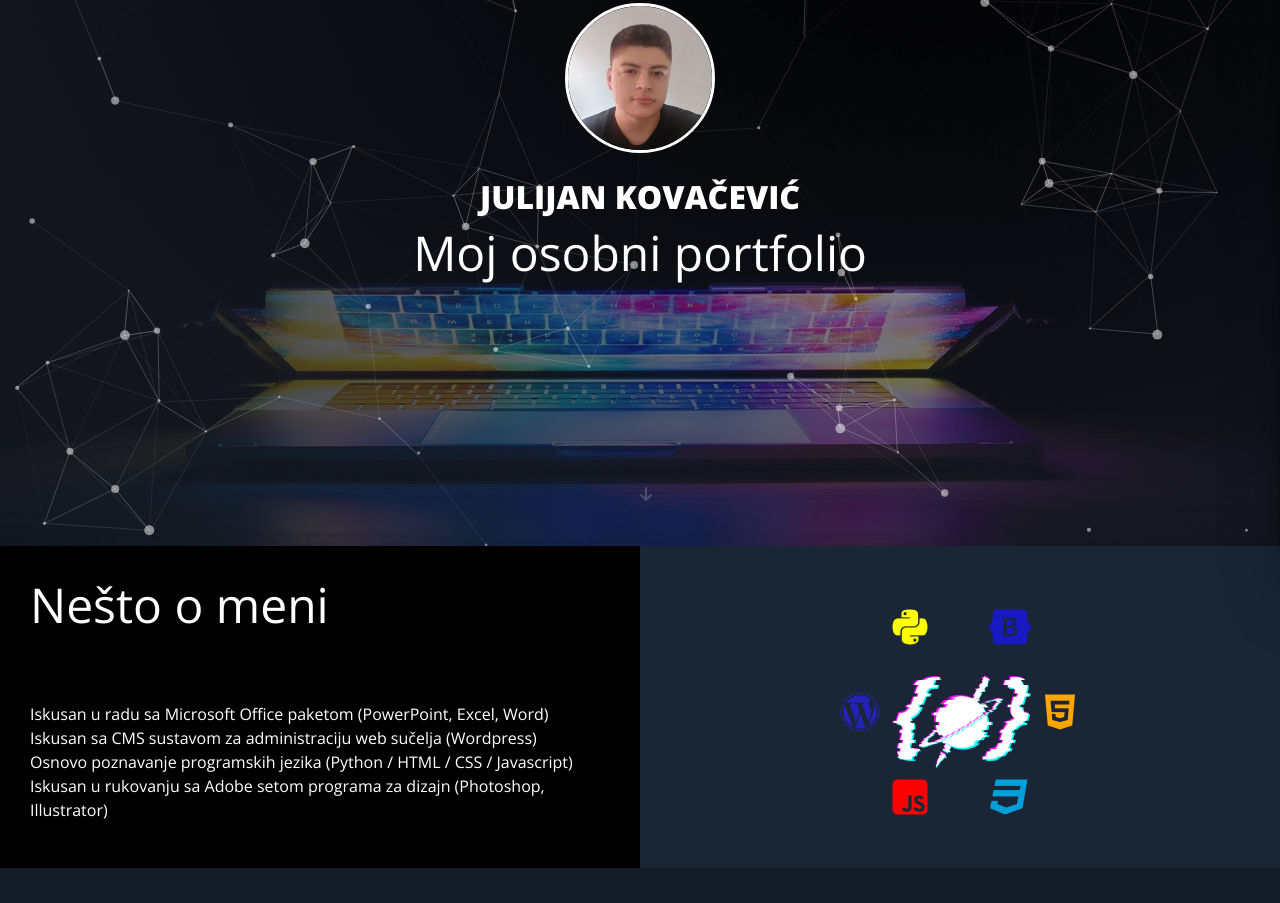
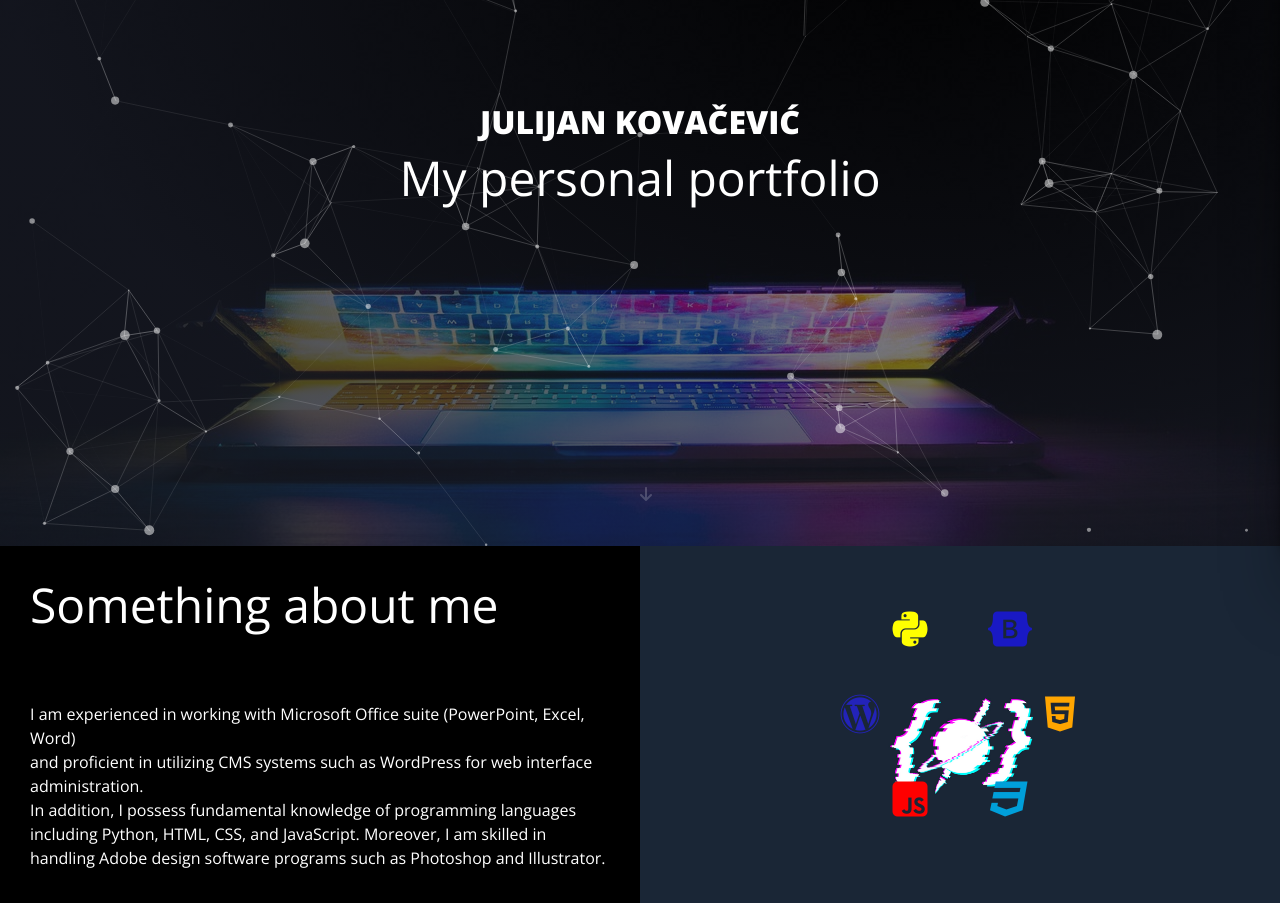
Before and after one commit to JulijanWeb/Julijanweb.github.io, a plain HTML site: page index.html in a window 1280 px wide. Shown: the part 254-1157 px from the top of the page. Drawn offline with nearby package versions, Linux system fonts and the light colour scheme; animation ran at ten frames a second.

Commit message:
-img/-form

```diff
--- a/index.html
+++ b/index.html
@@ -33,6 +33,7 @@
     }
   </style>
 </head>
+
 <body>
   <header>
 
@@ -58,12 +59,14 @@
   <div class="container d-flex align-items-center justify-content-center h-100">
     <div class="row">
       <div class="circle text-center">
+        <!--
         <img class="img animate__animated animate__pulse" src="img/fotka-za-oglasnike.jpg">
+-->
       </div>
       <div class="text-center col-12">
         <h1 class="animate__animated animate__fadeInUp" style="text-transform:uppercase;"><strong>Julijan
             Kovačević</strong><br></h1>
-        <h2 class="animate__animated animate__fadeInUp">Moj osobni portfolio</h2>
+        <h2 class="animate__animated animate__fadeInUp">My personal portfolio</h2>
         <div class="strelica">
           <i class="fa-sharp fa-solid fa-arrow-down"></i>
         </div>
@@ -72,11 +75,12 @@
   </div>
   <section class="content">
     <div class="zone">
-      <h2>Nešto o meni</h2>
-      <p>Iskusan u radu sa Microsoft Office paketom (PowerPoint, Excel, Word)<br>
-        Iskusan sa CMS sustavom za administraciju web sučelja (Wordpress)<br>
-        Osnovo poznavanje programskih jezika (Python / HTML / CSS / Javascript)<br>
-        Iskusan u rukovanju sa Adobe setom programa za dizajn (Photoshop, Illustrator)
+      <h2>Something about me</h2>
+      <p>I am experienced in working with Microsoft Office suite (PowerPoint, Excel, Word)<br>
+        and proficient in utilizing CMS systems such as WordPress for web interface administration.<br>
+        In addition, I possess fundamental knowledge of programming languages including Python, HTML, CSS, and
+        JavaScript.
+        Moreover, I am skilled in handling Adobe design software programs such as Photoshop and Illustrator.
       </p>
     </div>
     <div class="bg-img">
@@ -88,7 +92,8 @@
         <div class="radial-menu-item radial-item-btn-4"><i class="fa-brands fa-wordpress"
             style="color:rgb(35, 35, 185)"></i></div>
         <div class="radial-menu-item radial-item-btn-5"><i class="fa-brands fa-python" style="color:yellow"></i></div>
-        <div class="radial-menu-item radial-item-btn-6"><i class="fa-brands fa-bootstrap" style="color:rgb(25, 25, 196)"></i>
+        <div class="radial-menu-item radial-item-btn-6"><i class="fa-brands fa-bootstrap"
+            style="color:rgb(25, 25, 196)"></i>
         </div>
       </div>
     </div>
@@ -148,9 +153,11 @@
 
     <div class="zone zone2">
       <h2>Kontakt</h2>
-      <p>Ukoliko ste zadovoljni izgledom izdvojenih radova te želite ostvariti suradnju, javite mi se putem obrasca za kontakt.</p>
+      <p>Ukoliko ste zadovoljni izgledom izdvojenih radova te želite ostvariti suradnju, javite mi se putem obrasca za
+        kontakt.</p>
       </p>
     </div>
+    <!--
     <div class="form">
       <form method="post" action="/submit-form.php">
         <input name="name" type="text" class="feedback-input" placeholder="Ime" />
@@ -159,6 +166,7 @@
         <input type="submit" value="Pošalji"/>
       </form>
     </div>
+    -->
   </section>
   <footer>
     <span><a href="#">orestwebdesign@gmail.com</a> | © 2023</span>
@@ -168,4 +176,5 @@
 <script src="particles.js"></script>
 <script src="app.js"></script>
 <script src="main.js"></script>
+
 </html>
```
Lines whose indentation alone changed are shown as unchanged.
